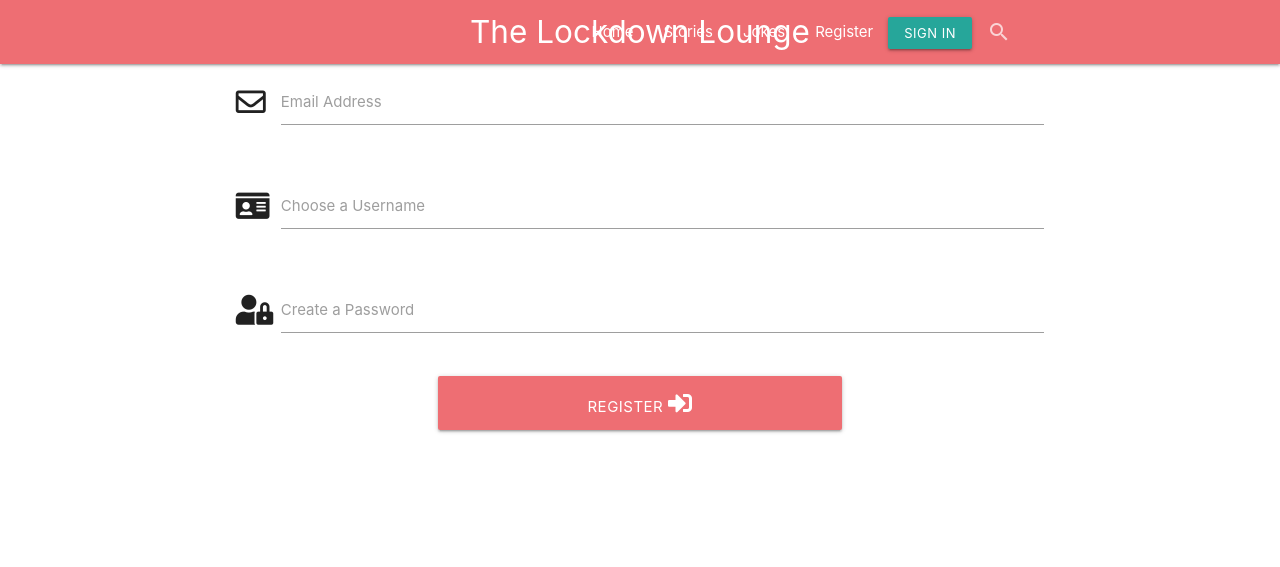
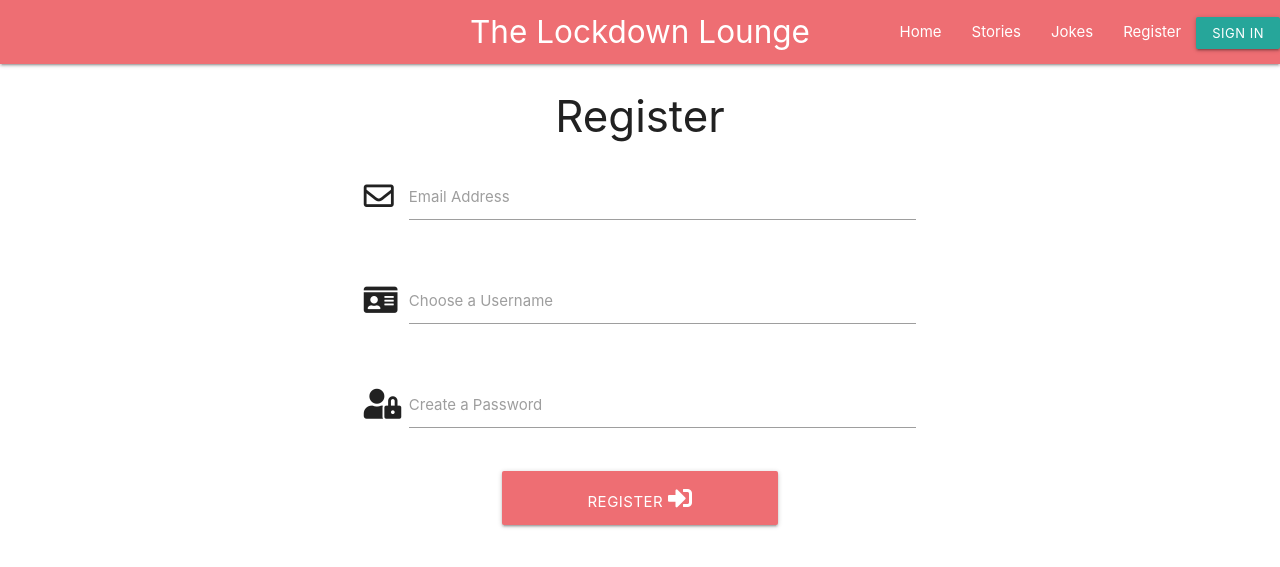
Before and after one commit to Code-Institute-Submissions/Side-On-lockdownLounge-MP3_OctResub, a Flask app: page /register in a window 1280 px wide. Shown: the top 567 px of the page. Run offline with Flask 2, Linux system fonts and the light colour scheme; some libraries are stand-ins or nearby versions.

Commit message:
Add register functionality

```diff
--- a/app.py
+++ b/app.py
@@ -33,6 +33,23 @@ def get_jokes():
 
 @app.route("/register", methods=["GET", "POST"])
 def register():
+    if request.method == "POST":
+        existing_user = mongo.db.users.find_one(
+            {"username": request.form.get("username").lower()})
+
+        if existing_user:
+            flash("Sorry, username already exists!")
+            return redirect(url_for("register"))
+
+        register = {
+            "username": request.form.get("username").lower(),
+            "email-address": request.form.get("email-address"),
+            "password": generate_password_hash(request.form.get("password"))
+        }
+        mongo.db.users.insert_one(register)
+
+        session["user"] = request.form.get("username").lower()
+        flash("Registration Successful")
     return render_template("register.html")
 
 
--- a/static/css/style.css
+++ b/static/css/style.css
@@ -1,3 +1,7 @@
 .sign-in-button {
     background-color: #ee6e73;
 }
+
+.flashes h4 {
+    line-height: 2;
+}
--- a/templates/base.html
+++ b/templates/base.html
@@ -9,8 +9,6 @@
         crossorigin="anonymous" type="text/css" />
     <link rel="stylesheet" href="https://cdnjs.cloudflare.com/ajax/libs/materialize/1.0.0/css/materialize.min.css"
         type="text/css">
-    <link href="https://fonts.googleapis.com/icon?family=Material+Icons" rel="stylesheet" type="text/css">
-
     <link rel="stylesheet" href="{{ url_for('static', filename='css/style.css') }}" type="text/css">
     {% block styles %}
     {% endblock %}
@@ -29,17 +27,6 @@
                 <li><a href="{{ url_for('get_jokes') }}">Jokes</a></li>
                 <li><a href="{{ url_for('register') }}">Register</a></li>
                 <li><button class="col s12 btn-small" type="submit">Sign In</button></li>
-                <li>
-                    <div class="nav-wrapper">
-                        <form>
-                            <div class="input-field">
-                                <input id="search" type="search" required>
-                                <label class="label-icon" for="search"><i class="material-icons">search</i></label>
-                                <i class="material-icons">close</i>
-                            </div>
-                        </form>
-                    </div>
-                </li>
             </ul>
         </div>
     </nav>
@@ -52,9 +39,27 @@
         <li><button class="col s12 btn-small" type="submit">Sign In</button></li>
     </ul>
 
+<section>
+    <!--flash messages-->
+    {% with messages = get_flashed_messages() %}
+        {% if messages %}
+            {% for message in messages %}
+                <div class="row flashes">
+                    <h4 class="light-green center-align">{{ message }}
+                    </h4>
+                </div>
+            {% endfor %}
+        {% endif %}
+    {% endwith %}
+
+
+</section>
+
+
+<main class="container">
     {% block content %}
     {% endblock %}
-
+</main>
 
     <script src="https://code.jquery.com/jquery-3.6.0.min.js"
         integrity="sha256-/xUj+3OJU5yExlq6GSYGSHk7tPXikynS7ogEvDej/m4=" crossorigin="anonymous"></script>
--- a/templates/register.html
+++ b/templates/register.html
@@ -1,8 +1,9 @@
 {% extends "base.html" %}
 {% block content %}
 
+<h3 class="center-align">Register</h3>
 <div class="row">
-    <form class="col s12 m8 offset-m2">
+    <form class="col s12 m8 offset-m2" method="POST" action="{{ url_for('register') }}">
         <div class="col s12">
             <div class="row">
                 <div class="input-field col s12">
@@ -14,14 +15,14 @@
             <div class="row">
                 <div class="input-field col s12">
                     <i class="fas fa-id-card prefix"></i>
-                    <input type="text" name="username" id="username" class="validate">
+                    <input type="text" name="username" id="username" class="validate" minlength="5" maxlength="15" pattern="^[a-zA-Z0-9]{5,15}$" required>
                     <label for="username">Choose a Username</label>
                 </div>
             </div>
             <div class="row">
                 <div class="input-field col s12">
                     <i class="fas fa-user-lock prefix"></i>
-                    <input type="password" name="password" id="password" class="vaildate">
+                    <input type="password" name="password" id="password" minlength="5" maxlength="15" class="vaildate" pattern="^[a-zA-Z0-9]{5,15}$" required>
                     <label for="password">Create a Password</label>
                 </div>
             </div>
```
